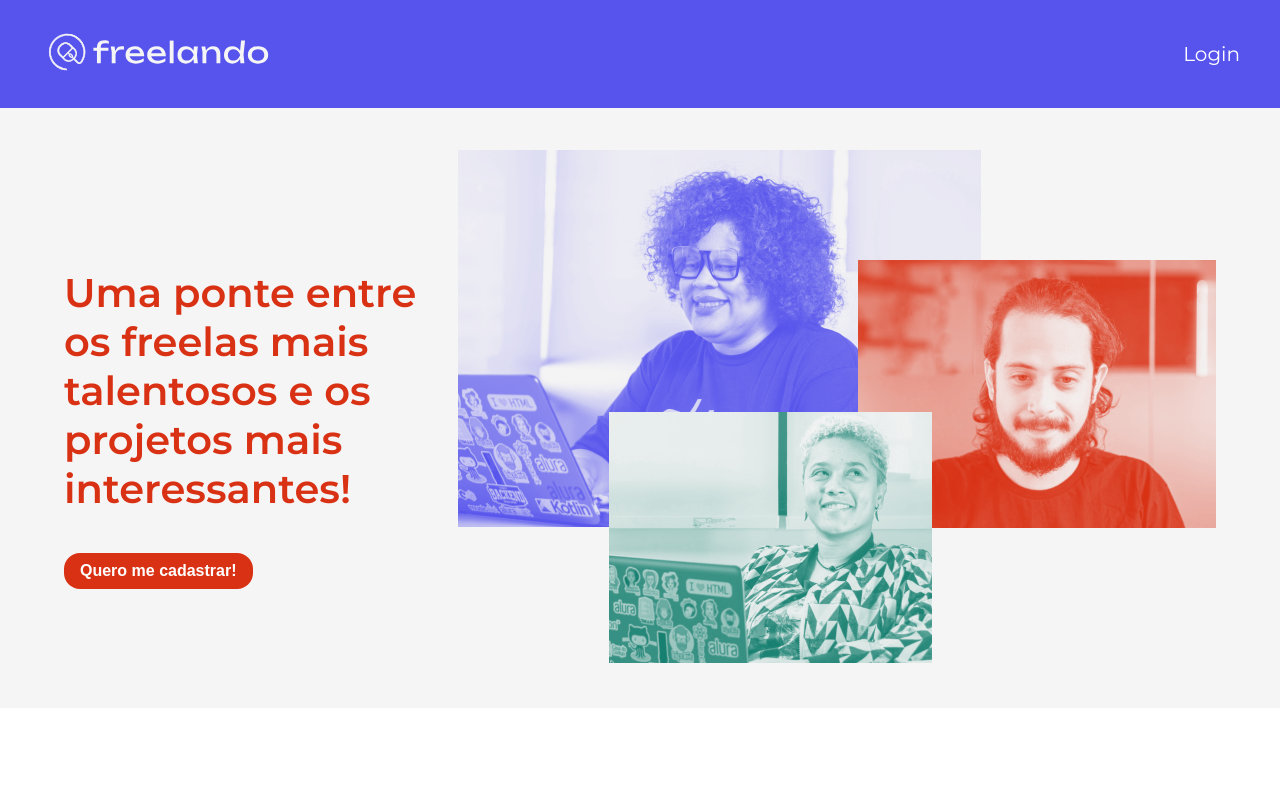
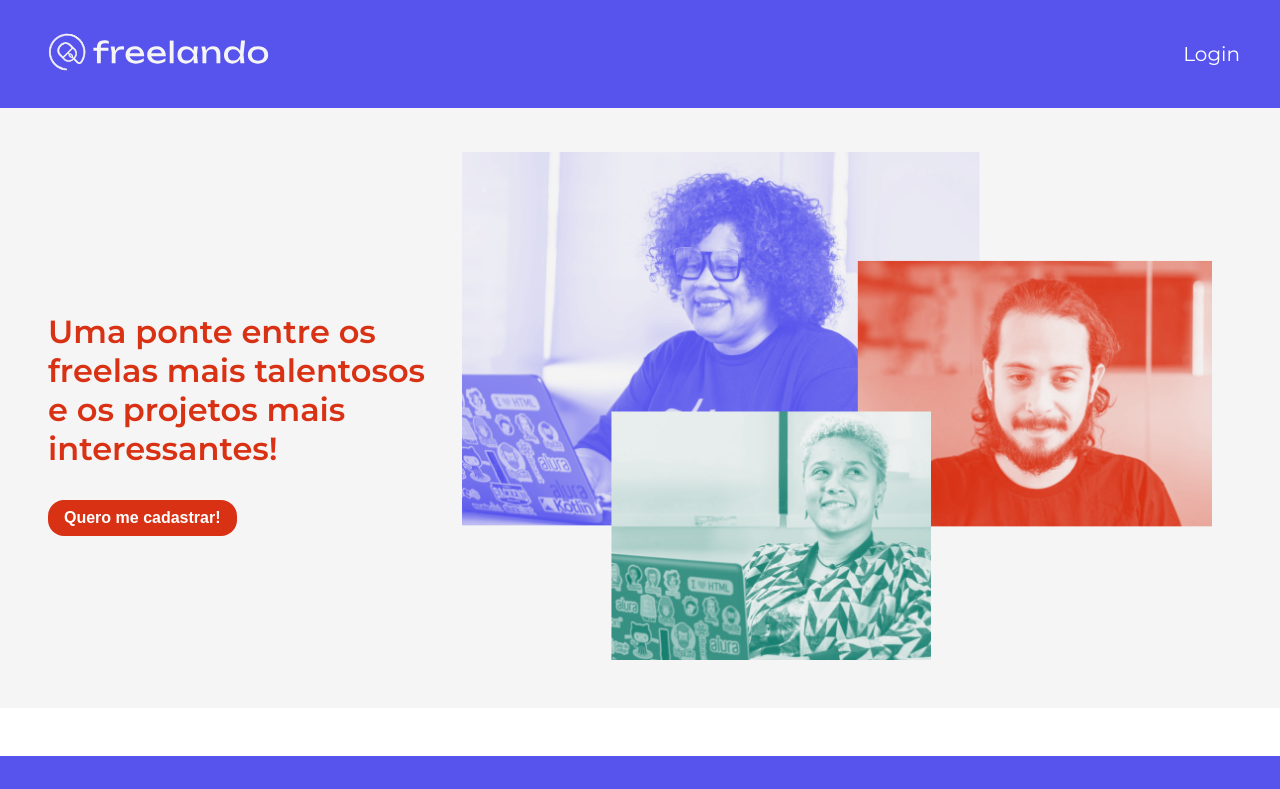
Before and after one commit to natcurti/alura-freelando, a React (Vite) app: page / in a window 1280 px wide. Shown: the top 789 px of the page. Built offline with nearby package versions, Linux system fonts and the light colour scheme.

Commit message:
Update banner component

```diff
--- a/src/components/Banner/index.jsx
+++ b/src/components/Banner/index.jsx
@@ -3,41 +3,60 @@ import banner from "./assets/banner.png";
 import Typography from "../Typography";
 import Button from "../Button";
 import { Link } from "react-router-dom";
+import { Col } from "react-grid-system";
 
 const SectionStyled = styled.section`
-  height: 600px;
+  min-height: 600px;
   width: 100%;
   box-sizing: border-box;
   background-color: ${(props) => props.theme.colors.neutral.c};
-  padding-top: ${(props) => props.theme.spacing.m};
-  padding-bottom: ${(props) => props.theme.spacing.m};
-  padding-inline: ${(props) => props.theme.spacing.xxl};
+  padding: ${(props) => props.theme.spacing.s};
   display: flex;
+  flex-direction: column;
   align-items: center;
+  text-align: center;
+  gap: ${(props) => props.theme.spacing.l};
+  color: ${(props) => props.theme.colors.primary.b};
+
+  @media (min-width: 768px) {
+    flex-direction: row;
+    text-align: left;
+    gap: 0;
+  }
+
+  @media (min-width: 900px) {
+    padding-inline: ${(props) => props.theme.spacing.xl};
+  }
 `;
 
-const ContainerTitle = styled.div`
-  color: ${(props) => props.theme.colors.primary.b};
+const ImgStyled = styled.img`
+  width: 500px;
+  @media (min-width: 900px) {
+    width: 550px;
+  }
+  @media (min-width: 1200px) {
+    width: 750px;
+  }
 `;
 
 const Banner = () => {
   return (
     <SectionStyled>
-      <ContainerTitle>
-        <Typography variant="h1" component="h1">
+      <Col md={4}>
+        <Typography variant="h2" component="h1">
           Uma ponte entre os freelas mais talentosos e os projetos mais
           interessantes!
         </Typography>
         <Link to="/cadastro">
           <Button>Quero me cadastrar!</Button>
         </Link>
-      </ContainerTitle>
-      <div>
-        <img
+      </Col>
+      <Col style={{ textAlign: "center" }}>
+        <ImgStyled
           src={banner}
           alt="Imagem retratando três pessoas, sendo duas mulheres e um homem. Eles estão sentados, parecem estar alegres e estão em frente ao computador."
         />
-      </div>
+      </Col>
     </SectionStyled>
   );
 };
--- a/src/pages/Home/index.jsx
+++ b/src/pages/Home/index.jsx
@@ -14,9 +14,9 @@ function Home() {
   return (
     <SectionContainer>
       <Banner />
-      <AdvantagesCustomer />
+      {/* <AdvantagesCustomer />
       <AdvantagesFreelas />
-      <Skills />
+      <Skills /> */}
     </SectionContainer>
   );
 }
```
